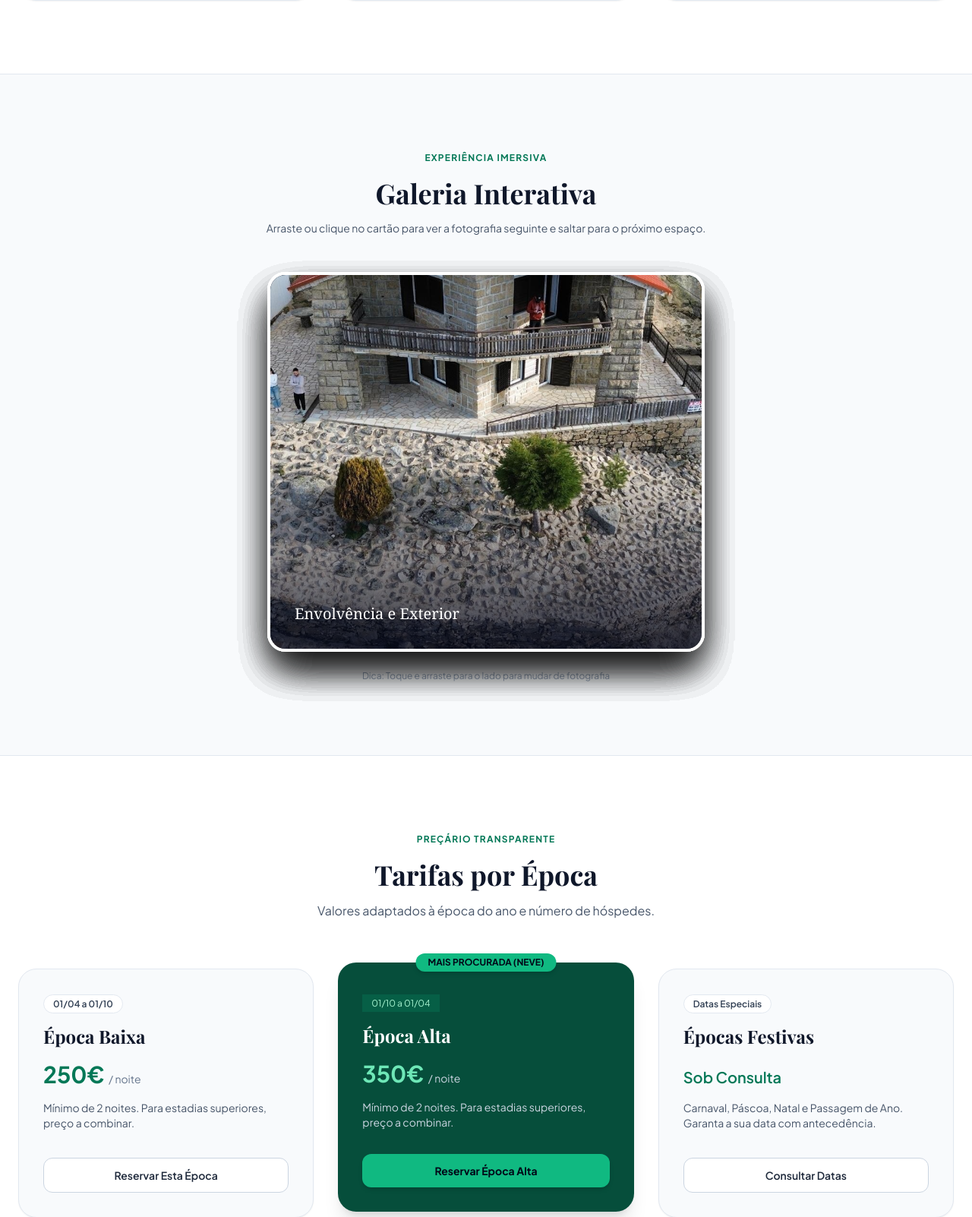
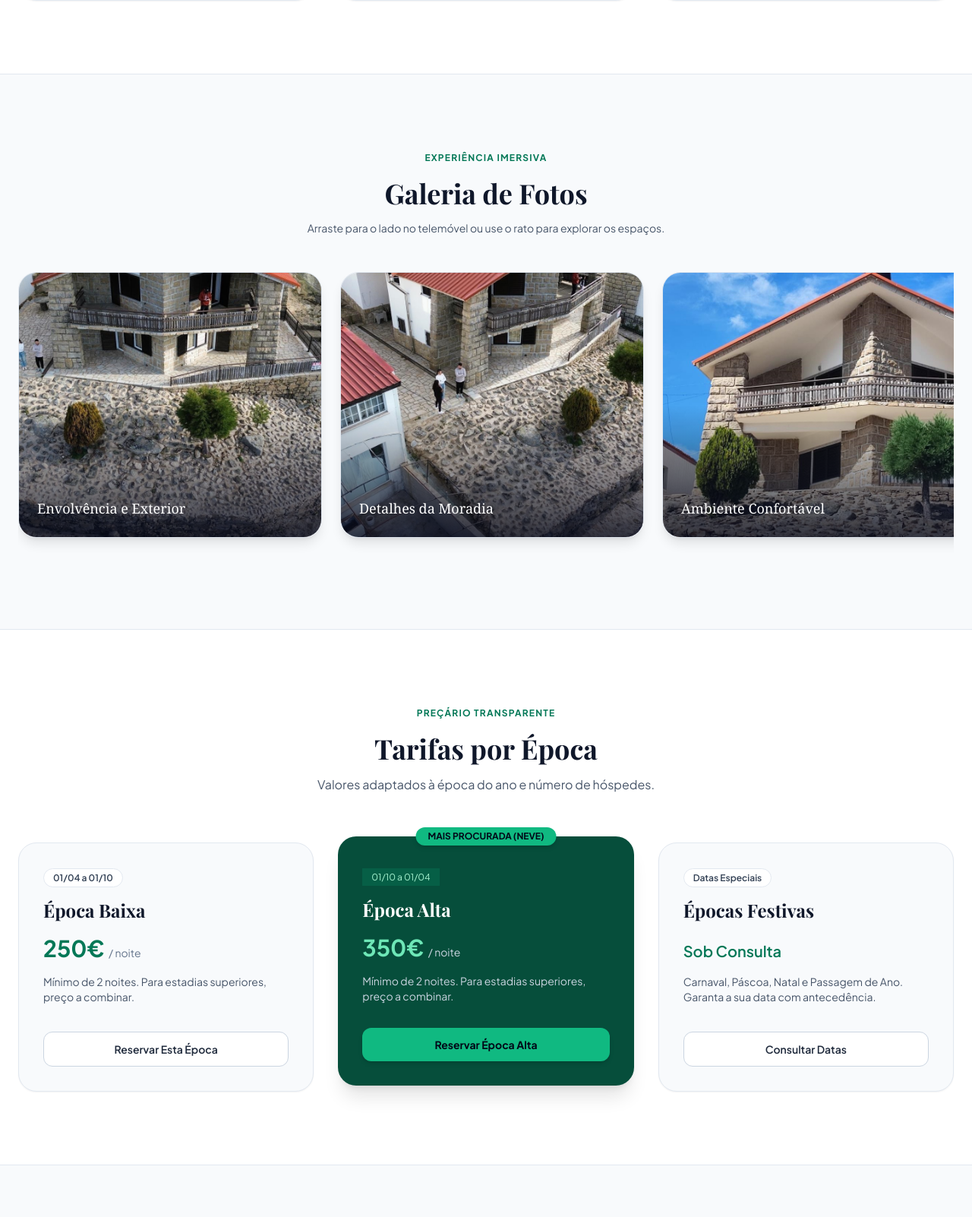
Before and after one commit to marcocaldeira1987-cpu/casadaserra, a Flask app: page / in a window 1280 px wide. Shown: the part 2005-3607 px from the top of the page at 76% size. Run offline with Flask 3, Linux system fonts and the light colour scheme; some libraries are stand-ins or nearby versions; some web fonts are replaced.

Commit message:
Codigo limpo com galeria horizontal touch funcional

```diff
--- a/templates/index.html
+++ b/templates/index.html
@@ -9,7 +9,6 @@
     <style>
         body { font-family: 'Plus Jakarta Sans', sans-serif; }
         .serif-title { font-family: 'Playfair Display', serif; }
-        .card-stack { perspective: 1000px; }
     </style>
 </head>
 <body class="bg-slate-50 text-slate-800 antialiased selection:bg-emerald-600 selection:text-white relative">
@@ -153,98 +152,56 @@
         </div>
     </section>
 
-    <!-- GALERIA INTERATIVA (SWIPE STACK) -->
-    <section id="galeria" class="py-24 px-6 max-w-4xl mx-auto text-center">
-        <div class="mb-12 space-y-4">
+    <!-- GALERIA HORIZONTAL COM SUPORTE TOTAL A TOQUE NO TELEMÓVEL -->
+    <section id="galeria" class="py-24 px-6 max-w-7xl mx-auto">
+        <div class="text-center mb-12 space-y-4">
             <span class="text-emerald-700 font-bold uppercase tracking-widest text-xs">Experiência Imersiva</span>
-            <h2 class="serif-title text-3xl sm:text-4xl font-bold text-slate-900">Galeria Interativa</h2>
-            <p class="text-slate-600 text-sm">Arraste ou clique no cartão para ver a fotografia seguinte e saltar para o próximo espaço.</p>
+            <h2 class="serif-title text-3xl sm:text-4xl font-bold text-slate-900">Galeria de Fotos</h2>
+            <p class="text-slate-600 text-sm">Arraste para o lado no telemóvel ou use o rato para explorar os espaços.</p>
         </div>
 
-        <div class="card-stack relative w-full max-w-xl mx-auto h-[450px] sm:h-[500px] flex items-center justify-center cursor-grab active:cursor-grabbing" id="card-stack">
-            <div class="photo-card absolute inset-0 w-full h-full rounded-3xl overflow-hidden shadow-2xl border-4 border-white bg-slate-900 transition-transform duration-300 ease-out" style="z-index: 10;">
-                <img src="{{ url_for('static', filename='images/0.jpeg') }}" alt="Casa da Serra" class="w-full h-full object-cover pointer-events-none">
-                <div class="absolute inset-0 bg-gradient-to-t from-slate-950/80 via-transparent to-transparent flex items-end p-8"><span class="text-white font-serif text-xl font-medium">Envolvência e Exterior</span></div>
+        <div class="flex gap-6 overflow-x-auto snap-x snap-mandatory pb-6" style="-webkit-overflow-scrolling: touch; scroll-behavior: smooth;">
+            <div class="min-w-[300px] sm:min-w-[400px] h-[350px] flex-shrink-0 snap-start rounded-3xl overflow-hidden shadow-lg border border-slate-200 relative">
+                <img src="{{ url_for('static', filename='images/0.jpeg') }}" alt="Foto 1" class="w-full h-full object-cover">
+                <div class="absolute inset-0 bg-gradient-to-t from-slate-950/80 via-transparent to-transparent flex items-end p-6"><span class="text-white font-serif text-lg font-medium">Envolvência e Exterior</span></div>
             </div>
-            <div class="photo-card absolute inset-0 w-full h-full rounded-3xl overflow-hidden shadow-2xl border-4 border-white bg-slate-900 transition-transform duration-300 ease-out" style="z-index: 9;">
-                <img src="{{ url_for('static', filename='images/1.jpeg') }}" alt="Casa da Serra" class="w-full h-full object-cover pointer-events-none">
-                <div class="absolute inset-0 bg-gradient-to-t from-slate-950/80 via-transparent to-transparent flex items-end p-8"><span class="text-white font-serif text-xl font-medium">Detalhes da Moradia</span></div>
+            <div class="min-w-[300px] sm:min-w-[400px] h-[350px] flex-shrink-0 snap-start rounded-3xl overflow-hidden shadow-lg border border-slate-200 relative">
+                <img src="{{ url_for('static', filename='images/1.jpeg') }}" alt="Foto 2" class="w-full h-full object-cover">
+                <div class="absolute inset-0 bg-gradient-to-t from-slate-950/80 via-transparent to-transparent flex items-end p-6"><span class="text-white font-serif text-lg font-medium">Detalhes da Moradia</span></div>
             </div>
-            <div class="photo-card absolute inset-0 w-full h-full rounded-3xl overflow-hidden shadow-2xl border-4 border-white bg-slate-900 transition-transform duration-300 ease-out" style="z-index: 8;">
-                <img src="{{ url_for('static', filename='images/3.jpeg') }}" alt="Casa da Serra" class="w-full h-full object-cover pointer-events-none">
-                <div class="absolute inset-0 bg-gradient-to-t from-slate-950/80 via-transparent to-transparent flex items-end p-8"><span class="text-white font-serif text-xl font-medium">Ambiente Confortável</span></div>
+            <div class="min-w-[300px] sm:min-w-[400px] h-[350px] flex-shrink-0 snap-start rounded-3xl overflow-hidden shadow-lg border border-slate-200 relative">
+                <img src="{{ url_for('static', filename='images/3.jpeg') }}" alt="Foto 3" class="w-full h-full object-cover">
+                <div class="absolute inset-0 bg-gradient-to-t from-slate-950/80 via-transparent to-transparent flex items-end p-6"><span class="text-white font-serif text-lg font-medium">Ambiente Confortável</span></div>
             </div>
-            <div class="photo-card absolute inset-0 w-full h-full rounded-3xl overflow-hidden shadow-2xl border-4 border-white bg-slate-900 transition-transform duration-300 ease-out" style="z-index: 7;">
-                <img src="{{ url_for('static', filename='images/4.jpeg') }}" alt="Casa da Serra" class="w-full h-full object-cover pointer-events-none">
-                <div class="absolute inset-0 bg-gradient-to-t from-slate-950/80 via-transparent to-transparent flex items-end p-8"><span class="text-white font-serif text-xl font-medium">Quartos Luminosos</span></div>
+            <div class="min-w-[300px] sm:min-w-[400px] h-[350px] flex-shrink-0 snap-start rounded-3xl overflow-hidden shadow-lg border border-slate-200 relative">
+                <img src="{{ url_for('static', filename='images/4.jpeg') }}" alt="Foto 4" class="w-full h-full object-cover">
+                <div class="absolute inset-0 bg-gradient-to-t from-slate-950/80 via-transparent to-transparent flex items-end p-6"><span class="text-white font-serif text-lg font-medium">Quartos Luminosos</span></div>
             </div>
-            <div class="photo-card absolute inset-0 w-full h-full rounded-3xl overflow-hidden shadow-2xl border-4 border-white bg-slate-900 transition-transform duration-300 ease-out" style="z-index: 6;">
-                <img src="{{ url_for('static', filename='images/5.jpeg') }}" alt="Casa da Serra" class="w-full h-full object-cover pointer-events-none">
-                <div class="absolute inset-0 bg-gradient-to-t from-slate-950/80 via-transparent to-transparent flex items-end p-8"><span class="text-white font-serif text-xl font-medium">Áreas de Descanso</span></div>
+            <div class="min-w-[300px] sm:min-w-[400px] h-[350px] flex-shrink-0 snap-start rounded-3xl overflow-hidden shadow-lg border border-slate-200 relative">
+                <img src="{{ url_for('static', filename='images/5.jpeg') }}" alt="Foto 5" class="w-full h-full object-cover">
+                <div class="absolute inset-0 bg-gradient-to-t from-slate-950/80 via-transparent to-transparent flex items-end p-6"><span class="text-white font-serif text-lg font-medium">Áreas de Descanso</span></div>
             </div>
-            <div class="photo-card absolute inset-0 w-full h-full rounded-3xl overflow-hidden shadow-2xl border-4 border-white bg-slate-900 transition-transform duration-300 ease-out" style="z-index: 5;">
-                <img src="{{ url_for('static', filename='images/6.jpeg') }}" alt="Casa da Serra" class="w-full h-full object-cover pointer-events-none">
-                <div class="absolute inset-0 bg-gradient-to-t from-slate-950/80 via-transparent to-transparent flex items-end p-8"><span class="text-white font-serif text-xl font-medium">Salas e Convívio</span></div>
+            <div class="min-w-[300px] sm:min-w-[400px] h-[350px] flex-shrink-0 snap-start rounded-3xl overflow-hidden shadow-lg border border-slate-200 relative">
+                <img src="{{ url_for('static', filename='images/6.jpeg') }}" alt="Foto 6" class="w-full h-full object-cover">
+                <div class="absolute inset-0 bg-gradient-to-t from-slate-950/80 via-transparent to-transparent flex items-end p-6"><span class="text-white font-serif text-lg font-medium">Salas e Convívio</span></div>
             </div>
-            <div class="photo-card absolute inset-0 w-full h-full rounded-3xl overflow-hidden shadow-2xl border-4 border-white bg-slate-900 transition-transform duration-300 ease-out" style="z-index: 4;">
-                <img src="{{ url_for('static', filename='images/7.jpeg') }}" alt="Casa da Serra" class="w-full h-full object-cover pointer-events-none">
-                <div class="absolute inset-0 bg-gradient-to-t from-slate-950/80 via-transparent to-transparent flex items-end p-8"><span class="text-white font-serif text-xl font-medium">Interior Acolhedor</span></div>
+            <div class="min-w-[300px] sm:min-w-[400px] h-[350px] flex-shrink-0 snap-start rounded-3xl overflow-hidden shadow-lg border border-slate-200 relative">
+                <img src="{{ url_for('static', filename='images/7.jpeg') }}" alt="Foto 7" class="w-full h-full object-cover">
+                <div class="absolute inset-0 bg-gradient-to-t from-slate-950/80 via-transparent to-transparent flex items-end p-6"><span class="text-white font-serif text-lg font-medium">Interior Acolhedor</span></div>
             </div>
-            <div class="photo-card absolute inset-0 w-full h-full rounded-3xl overflow-hidden shadow-2xl border-4 border-white bg-slate-900 transition-transform duration-300 ease-out" style="z-index: 3;">
-                <img src="{{ url_for('static', filename='images/8.jpeg') }}" alt="Casa da Serra" class="w-full h-full object-cover pointer-events-none">
-                <div class="absolute inset-0 bg-gradient-to-t from-slate-950/80 via-transparent to-transparent flex items-end p-8"><span class="text-white font-serif text-xl font-medium">Requintado e Amplo</span></div>
+            <div class="min-w-[300px] sm:min-w-[400px] h-[350px] flex-shrink-0 snap-start rounded-3xl overflow-hidden shadow-lg border border-slate-200 relative">
+                <img src="{{ url_for('static', filename='images/8.jpeg') }}" alt="Foto 8" class="w-full h-full object-cover">
+                <div class="absolute inset-0 bg-gradient-to-t from-slate-950/80 via-transparent to-transparent flex items-end p-6"><span class="text-white font-serif text-lg font-medium">Requintado e Amplo</span></div>
             </div>
-            <div class="photo-card absolute inset-0 w-full h-full rounded-3xl overflow-hidden shadow-2xl border-4 border-white bg-slate-900 transition-transform duration-300 ease-out" style="z-index: 2;">
-                <img src="{{ url_for('static', filename='images/9.jpeg') }}" alt="Casa da Serra" class="w-full h-full object-cover pointer-events-none">
-                <div class="absolute inset-0 bg-gradient-to-t from-slate-950/80 via-transparent to-transparent flex items-end p-8"><span class="text-white font-serif text-xl font-medium">Pormenores de Decoração</span></div>
+            <div class="min-w-[300px] sm:min-w-[400px] h-[350px] flex-shrink-0 snap-start rounded-3xl overflow-hidden shadow-lg border border-slate-200 relative">
+                <img src="{{ url_for('static', filename='images/9.jpeg') }}" alt="Foto 9" class="w-full h-full object-cover">
+                <div class="absolute inset-0 bg-gradient-to-t from-slate-950/80 via-transparent to-transparent flex items-end p-6"><span class="text-white font-serif text-lg font-medium">Pormenores de Decoração</span></div>
             </div>
-            <div class="photo-card absolute inset-0 w-full h-full rounded-3xl overflow-hidden shadow-2xl border-4 border-white bg-slate-900 transition-transform duration-300 ease-out" style="z-index: 1;">
-                <img src="{{ url_for('static', filename='images/10.jpeg') }}" alt="Casa da Serra" class="w-full h-full object-cover pointer-events-none">
-                <div class="absolute inset-0 bg-gradient-to-t from-slate-950/80 via-transparent to-transparent flex items-end p-8"><span class="text-white font-serif text-xl font-medium">Espaços Luminosos</span></div>
+            <div class="min-w-[300px] sm:min-w-[400px] h-[350px] flex-shrink-0 snap-start rounded-3xl overflow-hidden shadow-lg border border-slate-200 relative">
+                <img src="{{ url_for('static', filename='images/10.jpeg') }}" alt="Foto 10" class="w-full h-full object-cover">
+                <div class="absolute inset-0 bg-gradient-to-t from-slate-950/80 via-transparent to-transparent flex items-end p-6"><span class="text-white font-serif text-lg font-medium">Espaços Luminosos</span></div>
             </div>
         </div>
-        <p class="text-xs text-slate-400 mt-6">Dica: Toque e arraste para o lado para mudar de fotografia</p>
-
-        <script>
-            const cards = document.querySelectorAll('.photo-card');
-            cards.forEach((card) => {
-                let startX = 0;
-                let currentX = 0;
-                let isDragging = false;
-
-                card.addEventListener('pointerdown', (e) => {
-                    isDragging = true;
-                    startX = e.clientX;
-                    card.setPointerCapture(e.pointerId);
-                });
-
-                card.addEventListener('pointermove', (e) => {
-                    if (!isDragging) return;
-                    currentX = e.clientX - startX;
-                    const rotate = currentX * 0.05;
-                    card.style.transform = `translateX(${currentX}px) rotate(${rotate}deg)`;
-                });
-
-                card.addEventListener('pointerup', (e) => {
-                    if (!isDragging) return;
-                    isDragging = false;
-                    if (Math.abs(currentX) > 100) {
-                        const direction = currentX > 0 ? 1 : -1;
-                        card.style.transform = `translateX(${direction * 500}px) rotate(${direction * 30}deg)`;
-                        card.style.opacity = '0';
-                        setTimeout(() => {
-                            card.style.zIndex = '-1';
-                            card.style.transform = 'translateX(0) rotate(0)';
-                            card.style.opacity = '1';
-                            document.getElementById('card-stack').prepend(card);
-                        }, 300);
-                    } else {
-                        card.style.transform = 'translateX(0) rotate(0)';
-                    }
-                    currentX = 0;
-                });
-            });
-        </script>
     </section>
 
     <!-- TARIFAS E ÉPOCAS -->
```
